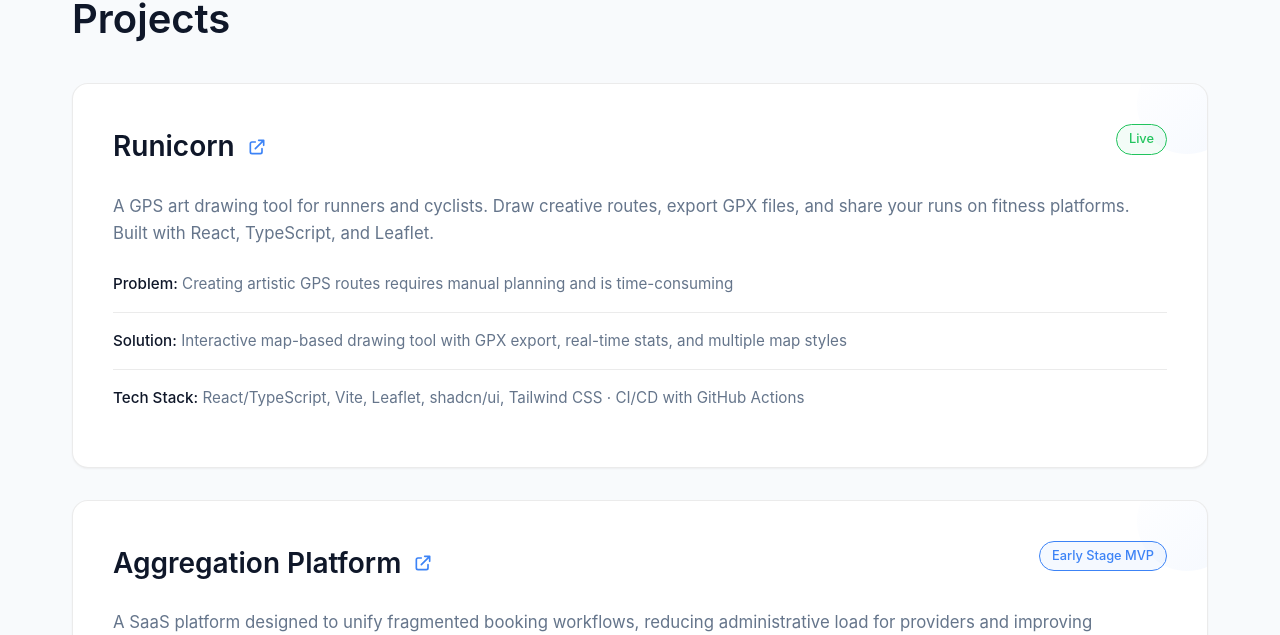
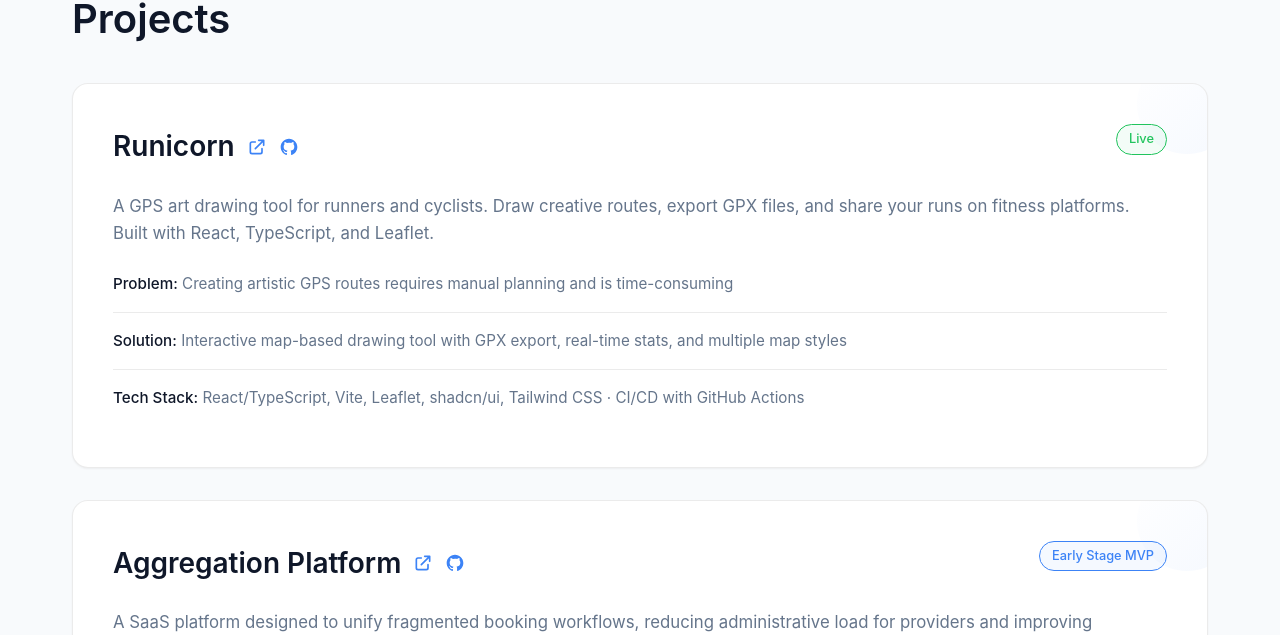
Before and after one commit to RnltLabs/rnltlabs, a React (Vite) app: page / in a window 1280 px wide. Shown: the part 1556-2191 px from the top of the page. Built offline with nearby package versions, Linux system fonts and the light colour scheme.

Commit message:
Add GitHub repository links to project cards

```diff
--- a/src/components/Projects.tsx
+++ b/src/components/Projects.tsx
@@ -10,6 +10,7 @@ interface Project {
   title: string
   status: string
   link?: string
+  githubUrl?: string
   summary: string
   highlights: {
     label: string
@@ -23,6 +24,7 @@ export function Projects() {
       title: 'Runicorn',
       status: 'Live',
       link: 'https://runicorn.io/',
+      githubUrl: 'https://github.com/RnltLabs/runicorn',
       summary:
         'A GPS art drawing tool for runners and cyclists. Draw creative routes, export GPX files, and share your runs on fitness platforms. Built with React, TypeScript, and Leaflet.',
       highlights: [
@@ -44,6 +46,7 @@ export function Projects() {
       title: 'Aggregation Platform',
       status: 'Early Stage MVP',
       link: 'https://staging.rnltlabs.de/massava/',
+      githubUrl: 'https://github.com/RnltLabs/massava',
       summary:
         'A SaaS platform designed to unify fragmented booking workflows, reducing administrative load for providers and improving discovery for end users.',
       highlights: [
@@ -109,6 +112,7 @@ export function Projects() {
                       rel="noopener noreferrer"
                       className="text-primary transition-colors hover:text-accent"
                       aria-label="Visit project"
+                      title="Visit App"
                     >
                       <svg
                         className="h-5 w-5"
@@ -121,6 +125,28 @@ export function Projects() {
                           strokeLinejoin="round"
                           strokeWidth={2}
                           d="M10 6H6a2 2 0 00-2 2v10a2 2 0 002 2h10a2 2 0 002-2v-4M14 4h6m0 0v6m0-6L10 14"
+                        />
+                      </svg>
+                    </a>
+                  )}
+                  {project.githubUrl && (
+                    <a
+                      href={project.githubUrl}
+                      target="_blank"
+                      rel="noopener noreferrer"
+                      className="text-primary transition-colors hover:text-accent"
+                      aria-label="View on GitHub"
+                      title="View on GitHub"
+                    >
+                      <svg
+                        className="h-5 w-5"
+                        fill="currentColor"
+                        viewBox="0 0 24 24"
+                      >
+                        <path
+                          fillRule="evenodd"
+                          clipRule="evenodd"
+                          d="M12 2C6.477 2 2 6.477 2 12c0 4.42 2.865 8.17 6.839 9.49.5.092.682-.217.682-.482 0-.237-.008-.866-.013-1.7-2.782.603-3.369-1.34-3.369-1.34-.454-1.156-1.11-1.463-1.11-1.463-.908-.62.069-.608.069-.608 1.003.07 1.531 1.03 1.531 1.03.892 1.529 2.341 1.087 2.91.831.092-.646.35-1.086.636-1.336-2.22-.253-4.555-1.11-4.555-4.943 0-1.091.39-1.984 1.029-2.683-.103-.253-.446-1.27.098-2.647 0 0 .84-.269 2.75 1.025A9.578 9.578 0 0112 6.836c.85.004 1.705.114 2.504.336 1.909-1.294 2.747-1.025 2.747-1.025.546 1.377.203 2.394.1 2.647.64.699 1.028 1.592 1.028 2.683 0 3.842-2.339 4.687-4.566 4.935.359.309.678.919.678 1.852 0 1.336-.012 2.415-.012 2.743 0 .267.18.578.688.48C19.138 20.167 22 16.418 22 12c0-5.523-4.477-10-10-10z"
                         />
                       </svg>
                     </a>
```
